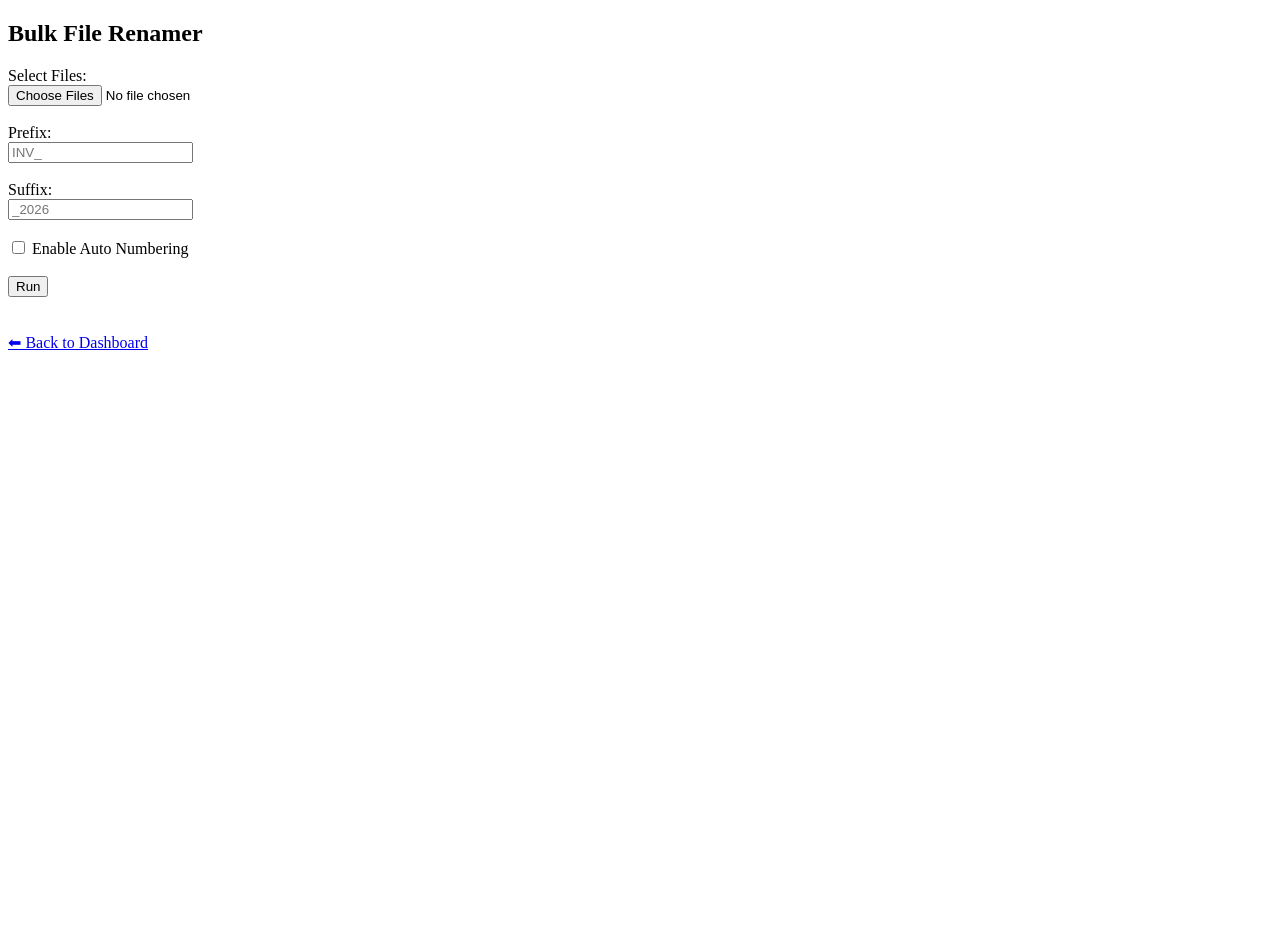
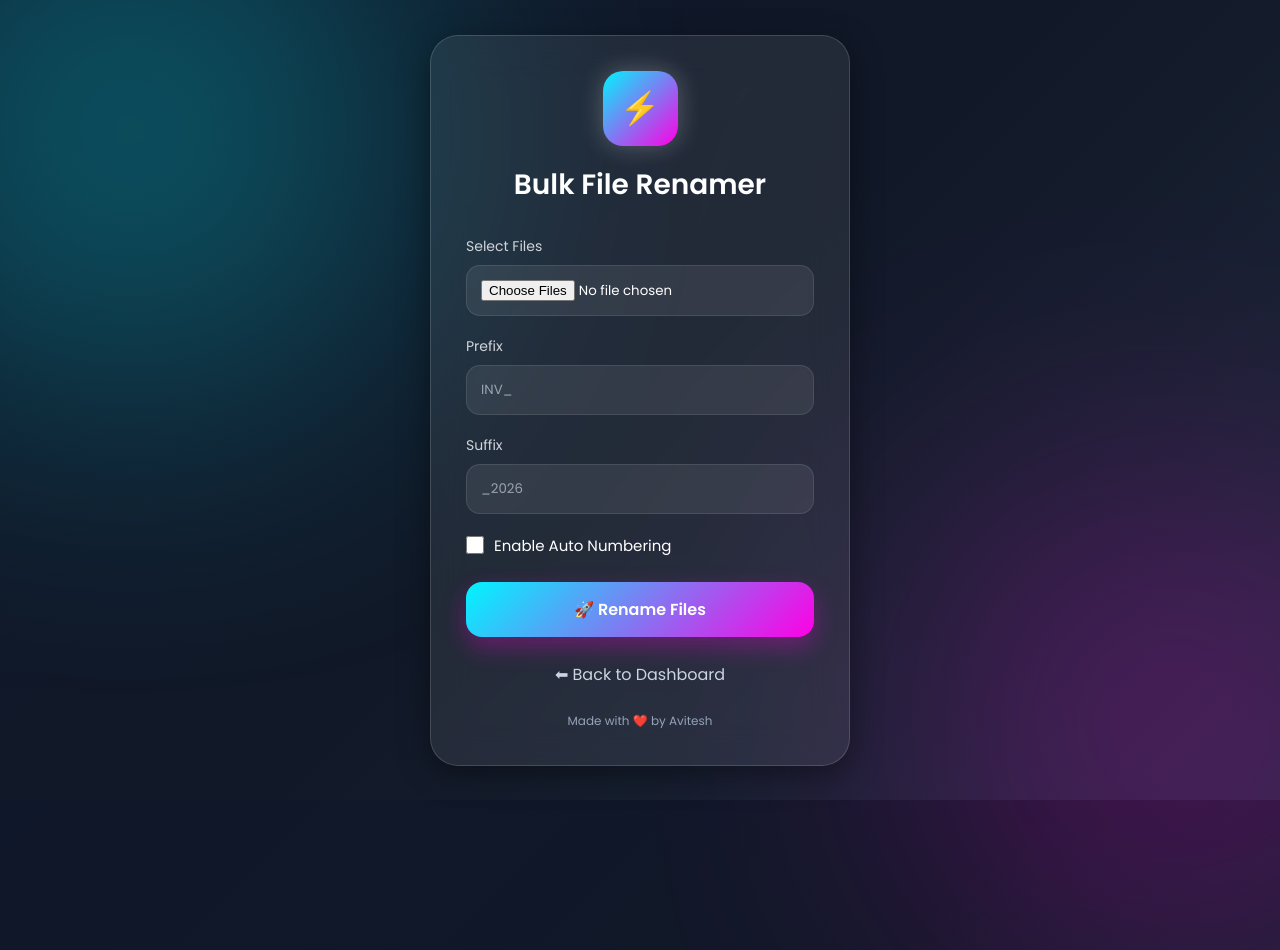
Before and after one commit to aviteshs/project, a Flask app: page /rename in a window 1280 px wide; the page is wider, and only the part inside the window is pictured. Before the commit the page ends 350 px from the top of that part, so only its background shows below. Run offline with Flask 3, Linux system fonts and the light colour scheme.

Commit message:
newrename

```diff
--- a/templates/rename.html
+++ b/templates/rename.html
@@ -1,38 +1,256 @@
 <!DOCTYPE html>
-<html>
+<html lang="en">
 <head>
+<meta charset="UTF-8" />
+<meta name="viewport" content="width=device-width, initial-scale=1.0"/>
+
 <title>Bulk File Renamer</title>
+
+<link href="https://fonts.googleapis.com/css2?family=Poppins:wght@300;400;500;600;700&display=swap" rel="stylesheet">
+
+<style>
+
+*{
+    margin:0;
+    padding:0;
+    box-sizing:border-box;
+    font-family:'Poppins',sans-serif;
+}
+
+body{
+    min-height:100vh;
+    display:flex;
+    justify-content:center;
+    align-items:center;
+    background:
+    linear-gradient(135deg,#0f172a,#111827,#1e293b);
+    overflow:hidden;
+    position:relative;
+}
+
+/* Animated Glow */
+body::before{
+    content:'';
+    position:absolute;
+    width:500px;
+    height:500px;
+    background:#00f5ff;
+    border-radius:50%;
+    filter:blur(140px);
+    top:-120px;
+    left:-120px;
+    opacity:.35;
+}
+
+body::after{
+    content:'';
+    position:absolute;
+    width:450px;
+    height:450px;
+    background:#ff00e5;
+    border-radius:50%;
+    filter:blur(140px);
+    bottom:-150px;
+    right:-120px;
+    opacity:.30;
+}
+
+.container{
+    width:420px;
+    padding:35px;
+    border-radius:28px;
+    background:rgba(255,255,255,0.08);
+    backdrop-filter:blur(20px);
+    border:1px solid rgba(255,255,255,0.15);
+    box-shadow:
+    0 8px 32px rgba(0,0,0,0.4);
+    color:white;
+    position:relative;
+    z-index:2;
+}
+
+.logo{
+    width:75px;
+    height:75px;
+    border-radius:20px;
+    margin:auto;
+    margin-bottom:18px;
+    display:flex;
+    justify-content:center;
+    align-items:center;
+    font-size:32px;
+    background:linear-gradient(135deg,#00f5ff,#ff00e5);
+    box-shadow:0 0 25px rgba(255,255,255,0.25);
+}
+
+h2{
+    text-align:center;
+    font-size:28px;
+    margin-bottom:30px;
+    font-weight:600;
+}
+
+label{
+    display:block;
+    margin-bottom:8px;
+    font-size:14px;
+    color:#d1d5db;
+}
+
+input[type="text"],
+input[type="file"]{
+    width:100%;
+    padding:14px;
+    border:none;
+    outline:none;
+    border-radius:14px;
+    background:rgba(255,255,255,0.08);
+    color:white;
+    margin-bottom:20px;
+    border:1px solid rgba(255,255,255,0.1);
+    transition:.3s;
+}
+
+input::placeholder{
+    color:#9ca3af;
+}
+
+input:focus{
+    border-color:#00f5ff;
+    box-shadow:0 0 15px rgba(0,245,255,.3);
+}
+
+.checkbox{
+    display:flex;
+    align-items:center;
+    gap:10px;
+    margin-bottom:25px;
+    font-size:15px;
+}
+
+.checkbox input{
+    width:18px;
+    height:18px;
+    accent-color:#00f5ff;
+}
+
+button{
+    width:100%;
+    padding:15px;
+    border:none;
+    border-radius:16px;
+    font-size:16px;
+    font-weight:600;
+    cursor:pointer;
+    color:white;
+    background:linear-gradient(135deg,#00f5ff,#ff00e5);
+    transition:.3s;
+    box-shadow:0 10px 25px rgba(255,0,229,0.3);
+}
+
+button:hover{
+    transform:translateY(-3px) scale(1.02);
+    box-shadow:0 15px 30px rgba(0,245,255,0.35);
+}
+
+.download-box{
+    margin-top:30px;
+    padding:18px;
+    border-radius:16px;
+    background:rgba(255,255,255,0.08);
+    text-align:center;
+    border:1px solid rgba(255,255,255,0.08);
+}
+
+.download-box h3{
+    margin-bottom:15px;
+}
+
+.download-btn{
+    display:inline-block;
+    padding:12px 20px;
+    border-radius:12px;
+    text-decoration:none;
+    color:white;
+    background:linear-gradient(135deg,#22c55e,#06b6d4);
+    transition:.3s;
+}
+
+.download-btn:hover{
+    transform:scale(1.05);
+}
+
+.back{
+    margin-top:25px;
+    text-align:center;
+}
+
+.back a{
+    color:#cbd5e1;
+    text-decoration:none;
+    transition:.3s;
+}
+
+.back a:hover{
+    color:#00f5ff;
+}
+
+.footer{
+    text-align:center;
+    margin-top:25px;
+    font-size:12px;
+    color:#94a3b8;
+}
+
+</style>
 </head>
+
 <body>
+
+<div class="container">
+
+    <div class="logo">⚡</div>
 
     <h2>Bulk File Renamer</h2>
 
     <form method="post" enctype="multipart/form-data">
 
-    <label>Select Files:</label><br>
-    <input type="file" name="files" multiple required><br><br>
+        <label>Select Files</label>
+        <input type="file" name="files" multiple required>
 
-    <label>Prefix:</label><br>
-    <input type="text" name="prefix" placeholder="INV_"><br><br>
+        <label>Prefix</label>
+        <input type="text" name="prefix" placeholder="INV_">
 
-    <label>Suffix:</label><br>
-    <input type="text" name="suffix" placeholder="_2026"><br><br>
+        <label>Suffix</label>
+        <input type="text" name="suffix" placeholder="_2026">
 
-    <label>
-        <input type="checkbox" name="numbering"> Enable Auto Numbering
-    </label><br><br>
+        <div class="checkbox">
+            <input type="checkbox" name="numbering">
+            <span>Enable Auto Numbering</span>
+        </div>
 
-    <button type="submit">Run</button>
+        <button type="submit">🚀 Rename Files</button>
+
     </form>
 
     {% if zip_file %}
-<hr>
-<h3>Download Renamed Files</h3>
-<a href="/download/{{ zip_file }}">Download ZIP</a>
+    <div class="download-box">
+        <h3>✅ Files Ready</h3>
+        <a class="download-btn" href="/download/{{ zip_file }}">
+            ⬇ Download ZIP
+        </a>
+    </div>
     {% endif %}
 
-<br><br>
+    <div class="back">
         <a href="/">⬅ Back to Dashboard</a>
+    </div>
+
+    <div class="footer">
+        Made with ❤️ by Avitesh
+    </div>
+
+</div>
 
 </body>
 </html>
```
Lines whose indentation alone changed are shown as unchanged.
